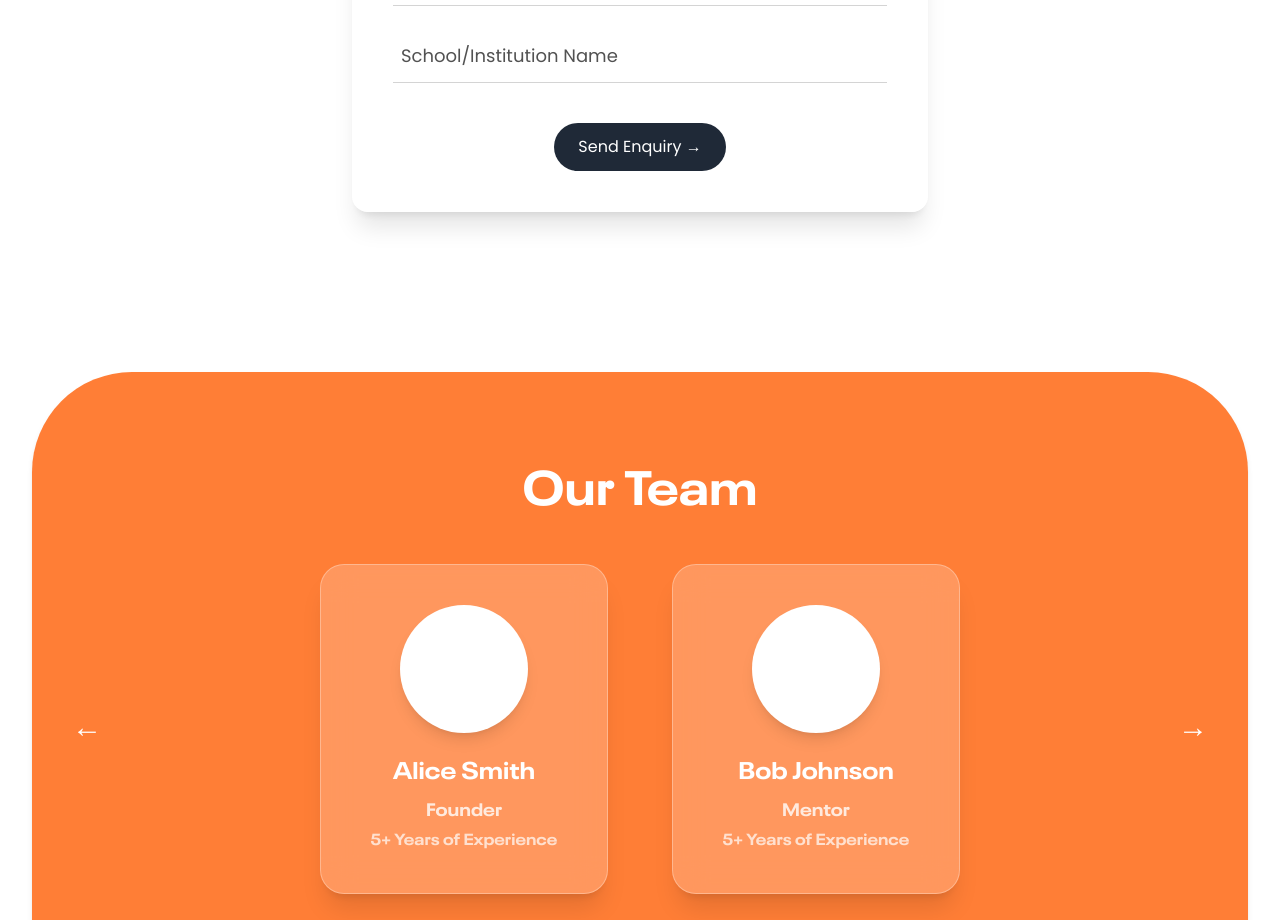
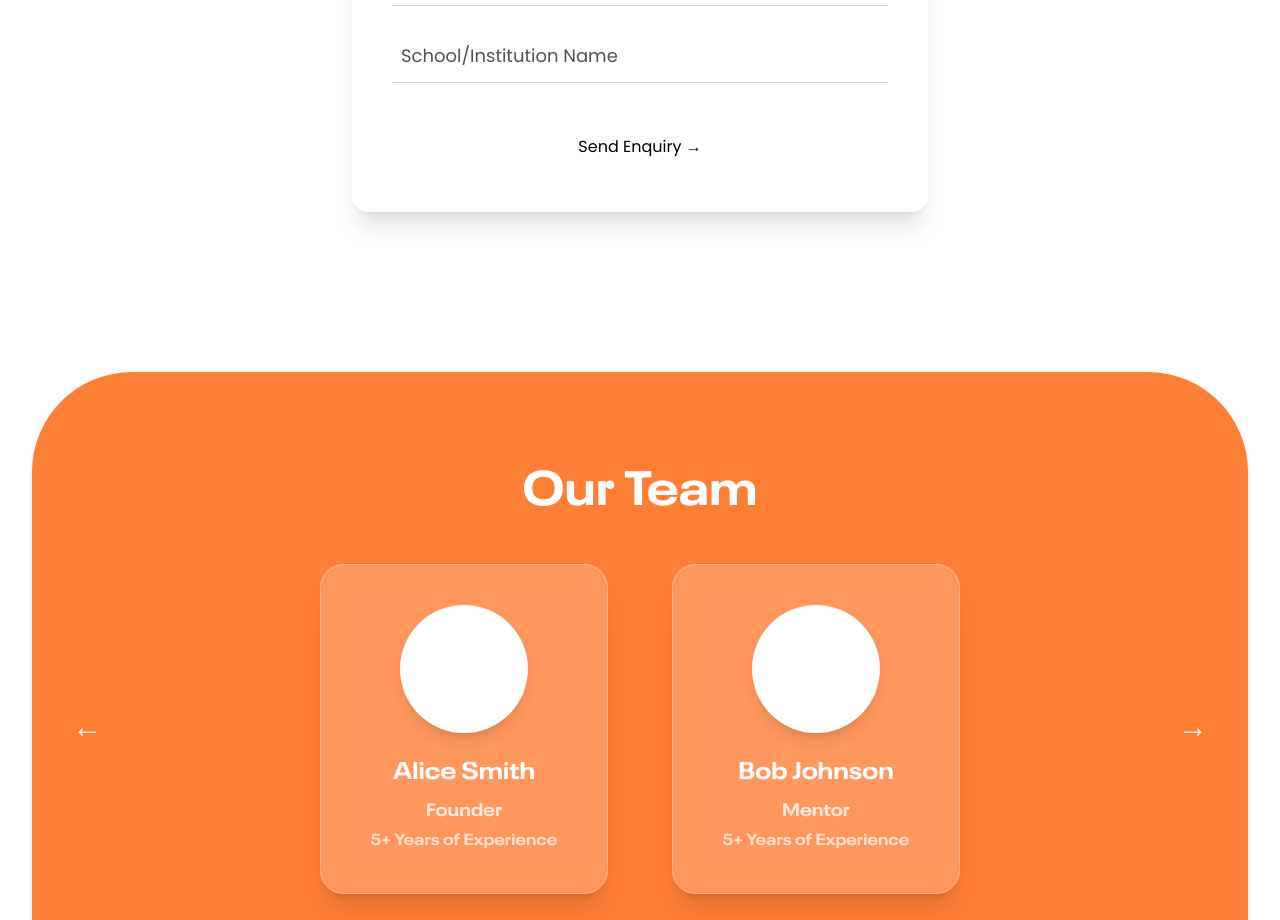
Before and after one commit to ishan-crd/Edwance.ai, a Next.js app: page / in a window 1280 px wide. Shown: the part 1860-2780 px from the top of the page. Built offline with nearby package versions, Linux system fonts and the light colour scheme.

Commit message:
Fixed button

```diff
--- a/src/app/page.tsx
+++ b/src/app/page.tsx
@@ -189,7 +189,7 @@ export default function Home() {
           />
           <button
             type="submit"
-            className="mt-4 self-center bg-neutral-black text-white px-6 py-3 rounded-full font-poppins text-base hover:bg-neutral-800 transition"
+            className="mt-4 self-center bg-white text-black px-6 py-3 rounded-full font-poppins text-base hover:bg-neutral-100 transition  "
           >
             Send Enquiry →
           </button>
```
